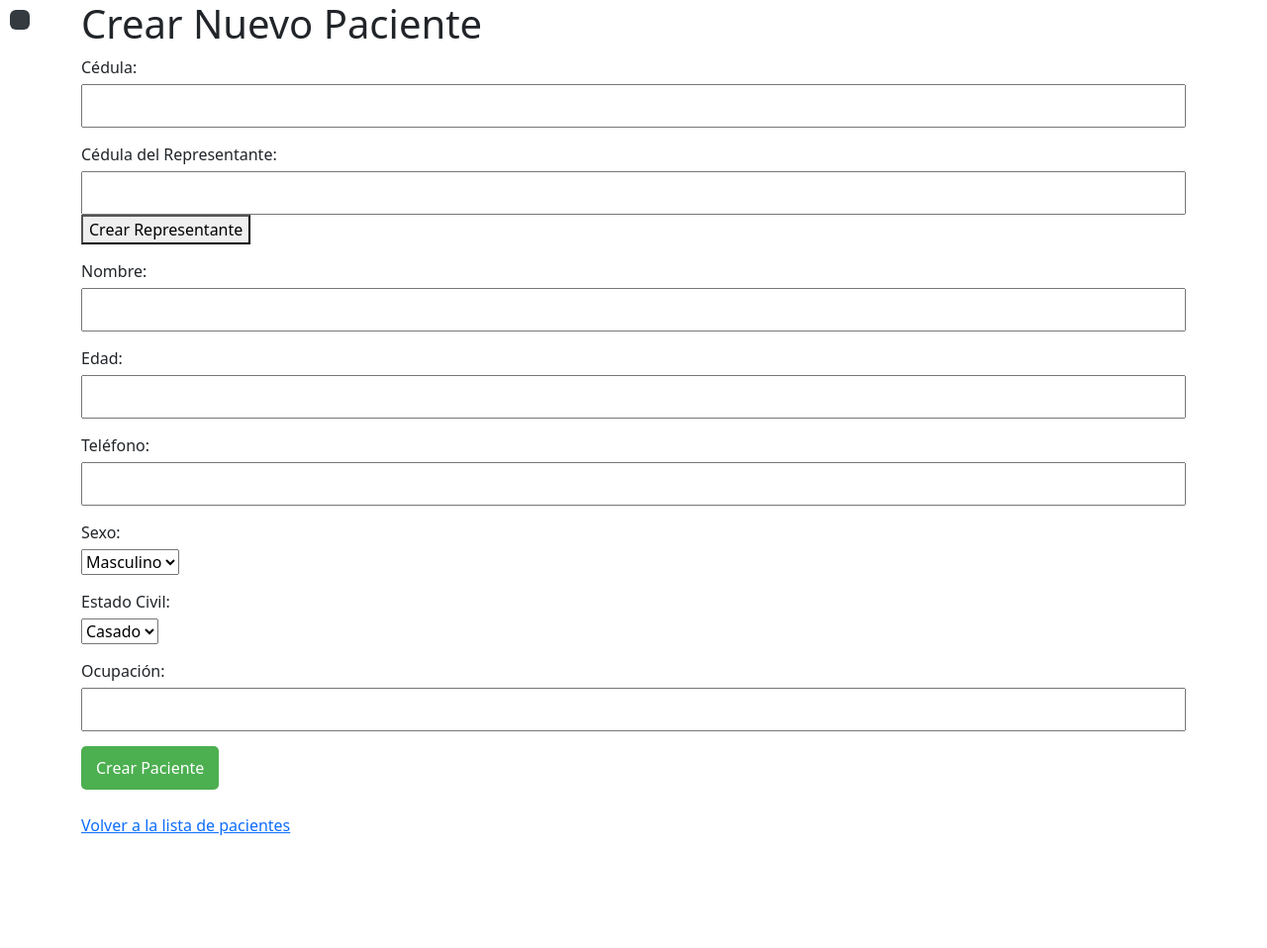
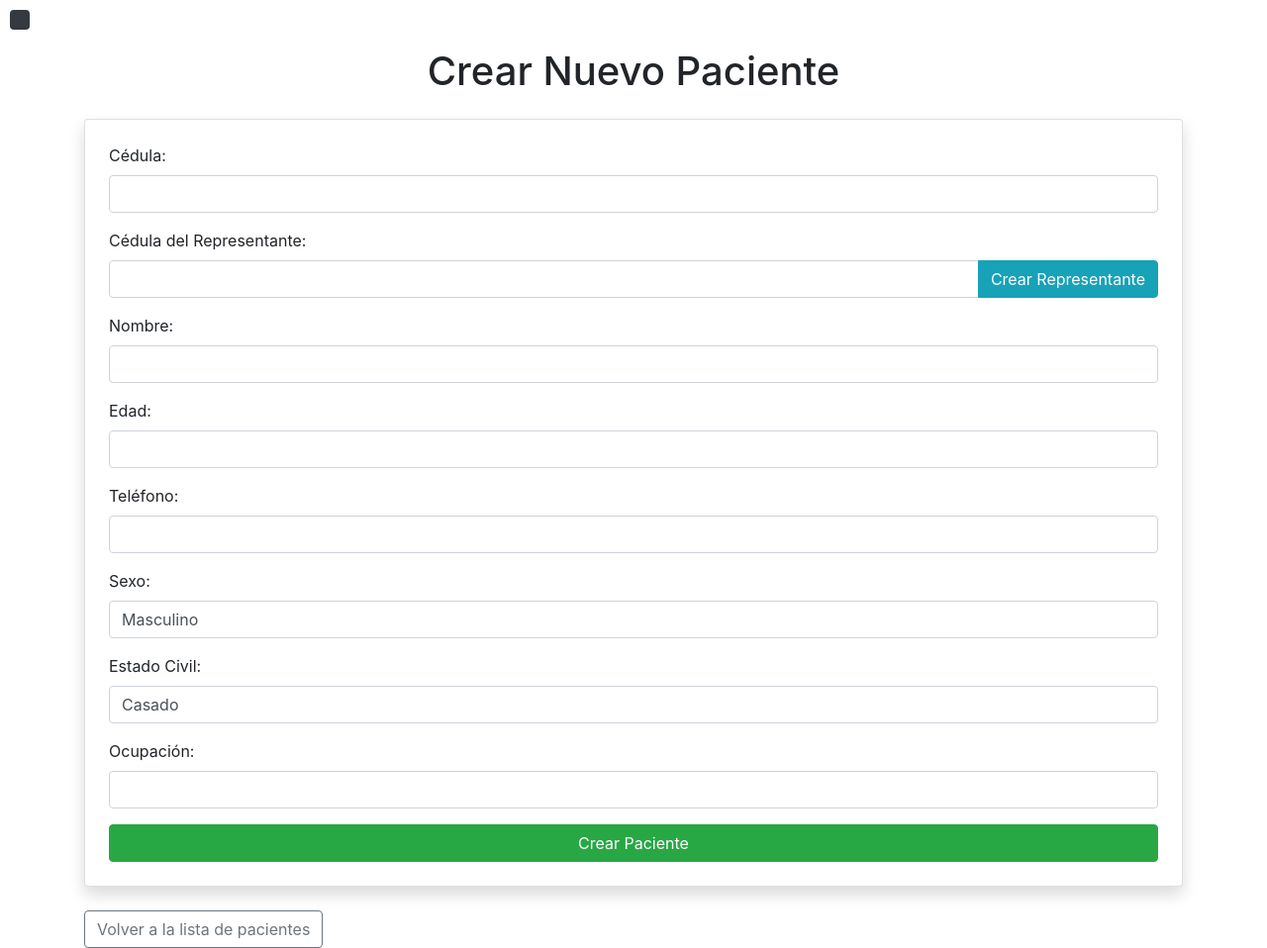
Before and after one commit to Josmar-B/Odontologia-Tarea, a Django app: page /pacientes/crear/ in a window 1280 px wide. Shown: the whole page at 99% size. Before the commit the page ends 844 px from the top, so only its background shows below. Run offline with Django 5.2, Linux system fonts and the light colour scheme; some libraries are stand-ins or nearby versions.

Commit message:
Update crear_paciente.html

```diff
--- a/odontologia_app/Templates/odontologia_app/crear_paciente.html
+++ b/odontologia_app/Templates/odontologia_app/crear_paciente.html
@@ -9,93 +9,42 @@
     <meta charset="UTF-8">
     <meta name="viewport" content="width=device-width, initial-scale=1.0">
     <title>Crear Paciente</title>
-    <style>
-        /* Estilos para el modal */
-        .modal {
-            display: none;
-            position: fixed;
-            top: 0;
-            left: 0;
-            width: 100%;
-            height: 100%;
-            background-color: rgba(0, 0, 0, 0.5);
-            justify-content: center;
-            align-items: center;
-        }
-
-        .modal-content {
-            background-color: white;
-            padding: 20px;
-            border-radius: 5px;
-            width: 300px;
-            box-shadow: 0 4px 8px rgba(0, 0, 0, 0.2);
-        }
-
-        .close-modal {
-            float: right;
-            font-size: 24px;
-            cursor: pointer;
-        }
-
-        .form-group {
-            margin-bottom: 15px;
-        }
-
-        .form-group label {
-            display: block;
-            margin-bottom: 5px;
-        }
-
-        .form-group input {
-            width: 100%;
-            padding: 8px;
-            box-sizing: border-box;
-        }
-
-        .btn-guardar {
-            background-color: #4CAF50;
-            color: white;
-            padding: 10px 15px;
-            border: none;
-            border-radius: 5px;
-            cursor: pointer;
-        }
-
-        .btn-guardar:hover {
-            background-color: #45a049;
-        }
-    </style>
+    <link href="https://stackpath.bootstrapcdn.com/bootstrap/4.5.2/css/bootstrap.min.css" rel="stylesheet">
 </head>
 <body>
-    <div class="container">
-        <h1>Crear Nuevo Paciente</h1>
-        <form method="post">
+    <div class="container mt-5">
+        <h1 class="text-center mb-4">Crear Nuevo Paciente</h1>
+        <form method="post" class="card p-4 shadow">
             {% csrf_token %}
             <div class="form-group">
                 <label for="cedula">Cédula:</label>
-                <input type="text" id="cedula" name="cedula" required>
+                <input type="text" id="cedula" name="cedula" class="form-control" required>
             </div>
             <div class="form-group">
                 <label for="cedula_representante">Cédula del Representante:</label>
-                <input type="text" id="cedula_representante" name="cedula_representante">
-                <button type="button" onclick="abrirModal()">Crear Representante</button>
+                <div class="input-group">
+                    <input type="text" id="cedula_representante" name="cedula_representante" class="form-control">
+                    <div class="input-group-append">
+                        <button type="button" class="btn btn-info" onclick="abrirModal()">Crear Representante</button>
+                    </div>
+                </div>
             </div>
             <!-- Resto del formulario -->
             <div class="form-group">
                 <label for="nombre">Nombre:</label>
-                <input type="text" id="nombre" name="nombre" required>
+                <input type="text" id="nombre" name="nombre" class="form-control" required>
             </div>
             <div class="form-group">
                 <label for="edad">Edad:</label>
-                <input type="number" id="edad" name="edad" required>
+                <input type="number" id="edad" name="edad" class="form-control" required>
             </div>
             <div class="form-group">
                 <label for="telefono">Teléfono:</label>
-                <input type="text" id="telefono" name="telefono" required>
+                <input type="text" id="telefono" name="telefono" class="form-control" required>
             </div>
             <div class="form-group">
                 <label for="sexo">Sexo:</label>
-                <select id="sexo" name="sexo" required>
+                <select id="sexo" name="sexo" class="form-control" required>
                     <option value="M">Masculino</option>
                     <option value="F">Femenino</option>
                     <option value="O">Otro</option>
@@ -103,46 +52,55 @@
             </div>
             <div class="form-group">
                 <label for="estado_civil">Estado Civil:</label>
-                <select id="estado_civil" name="estado_civil" required>
+                <select id="estado_civil" name="estado_civil" class="form-control" required>
                     <option value="true">Casado</option>
                     <option value="false">Soltero</option>
                 </select>
             </div>
             <div class="form-group">
                 <label for="ocupacion">Ocupación:</label>
-                <input type="text" id="ocupacion" name="ocupacion" required>
+                <input type="text" id="ocupacion" name="ocupacion" class="form-control" required>
             </div>
-            <button type="submit" class="btn-guardar">Crear Paciente</button>
+            <button type="submit" class="btn btn-success">Crear Paciente</button>
         </form>
 
         <br>
-        <a href="{% url 'lista_pacientes' %}">Volver a la lista de pacientes</a>
+        <a href="{% url 'lista_pacientes' %}" class="btn btn-outline-secondary">Volver a la lista de pacientes</a>
     </div>
 
     <!-- Modal para crear Representante -->
-    <div id="crearRepresentanteModal" class="modal">
+    <div id="crearRepresentanteModal" class="modal" style="display: none;">
+        <div class="modal-dialog">
             <div class="modal-content">
-            <span class="close-modal" onclick="cerrarModal()">&times;</span>
-            <h2>Crear Representante</h2>
+                <div class="modal-header">
+                    <h5 class="modal-title">Crear Representante</h5>
+                    <button type="button" class="close" onclick="cerrarModal()">&times;</button>
+                </div>
+                <div class="modal-body">
                     <form id="crearRepresentanteForm">
                         {% csrf_token %}
                         <div class="form-group">
                             <label for="cedula_representante_crear">Cédula:</label>
-                    <input type="text" id="cedula_representante_crear" name="cedula" required>
+                            <input type="text" id="cedula_representante_crear" name="cedula" class="form-control" required>
                         </div>
                         <div class="form-group">
                             <label for="nombre_representante_crear">Nombre:</label>
-                    <input type="text" id="nombre_representante_crear" name="nombre" required>
+                            <input type="text" id="nombre_representante_crear" name="nombre" class="form-control" required>
                         </div>
-                <button type="submit" class="btn-guardar">Guardar</button>
                     </form>
+                </div>
+                <div class="modal-footer">
+                    <button type="button" class="btn btn-secondary" onclick="cerrarModal()">Cerrar</button>
+                    <button type="button" class="btn btn-primary" onclick="crearRepresentante()">Guardar</button>
+                </div>
+            </div>
         </div>
     </div>
 
     <script>
         // Función para abrir el modal
         function abrirModal() {
-            document.getElementById('crearRepresentanteModal').style.display = 'flex';
+            document.getElementById('crearRepresentanteModal').style.display = 'block';
         }
 
         // Función para cerrar el modal
@@ -150,10 +108,8 @@
             document.getElementById('crearRepresentanteModal').style.display = 'none';
         }
 
-        // Función para enviar el formulario de creación de representante
-        document.getElementById('crearRepresentanteForm').addEventListener('submit', function (event) {
-            event.preventDefault();  // Evita el envío tradicional del formulario
-
+        // Función para crear un representante
+        function crearRepresentante() {
             const cedula = document.getElementById('cedula_representante_crear').value;
             const nombre = document.getElementById('nombre_representante_crear').value;
 
@@ -173,7 +129,12 @@
                     'X-CSRFToken': '{{ csrf_token }}',
                 },
             })
-            .then(response => response.json())
+            .then(response => {
+                if (!response.ok) {
+                    throw new Error('Error en la solicitud.');
+                }
+                return response.json();
+            })
             .then(data => {
                 if (data.status === 'success') {
                     // Autocompletar la cédula del representante en el formulario principal
@@ -181,14 +142,14 @@
                     alert('Representante creado correctamente.');
                     cerrarModal();  // Cerrar el modal
                 } else {
-                    alert('Error: ' + data.message);
+                    throw new Error(data.message || 'Error al crear el representante.');
                 }
             })
             .catch(error => {
                 console.error('Error:', error);
-                alert('Error al crear el representante.');
+                alert(error.message || 'Error al crear el representante.');
             });
-        });
+        }
     </script>
 </body>
 </html>
```
Lines whose indentation alone changed are shown as unchanged.
